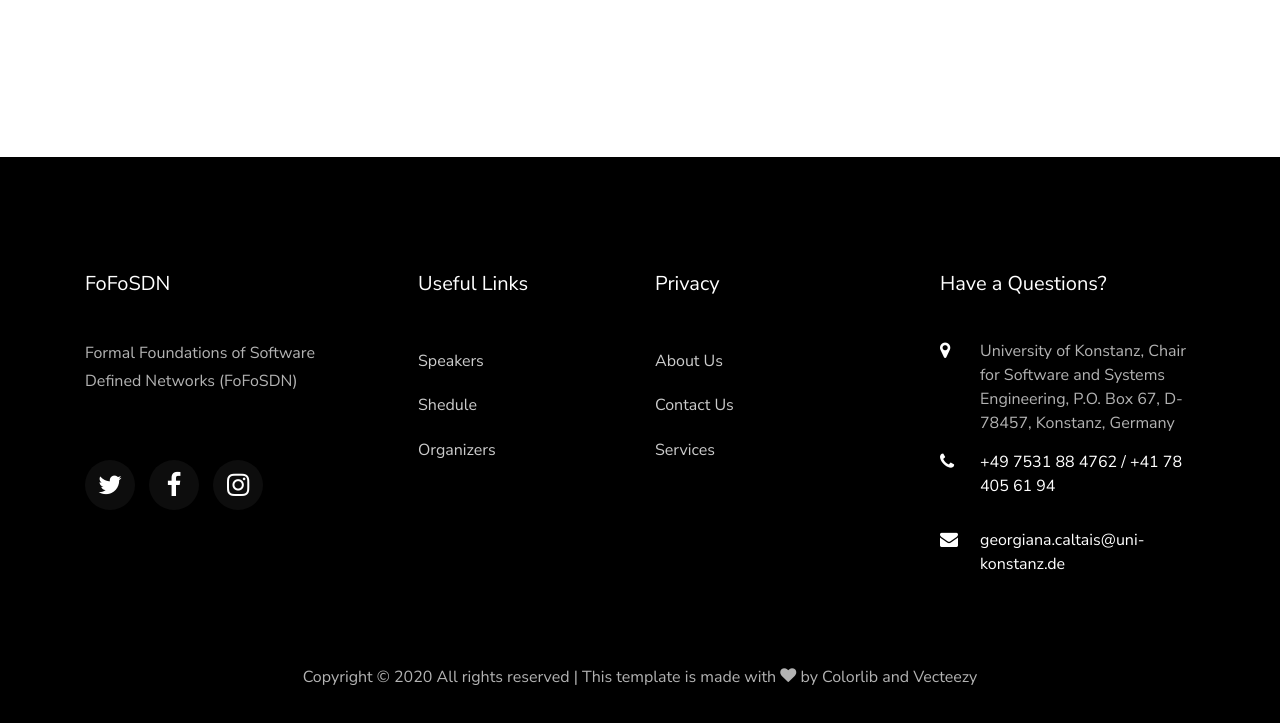
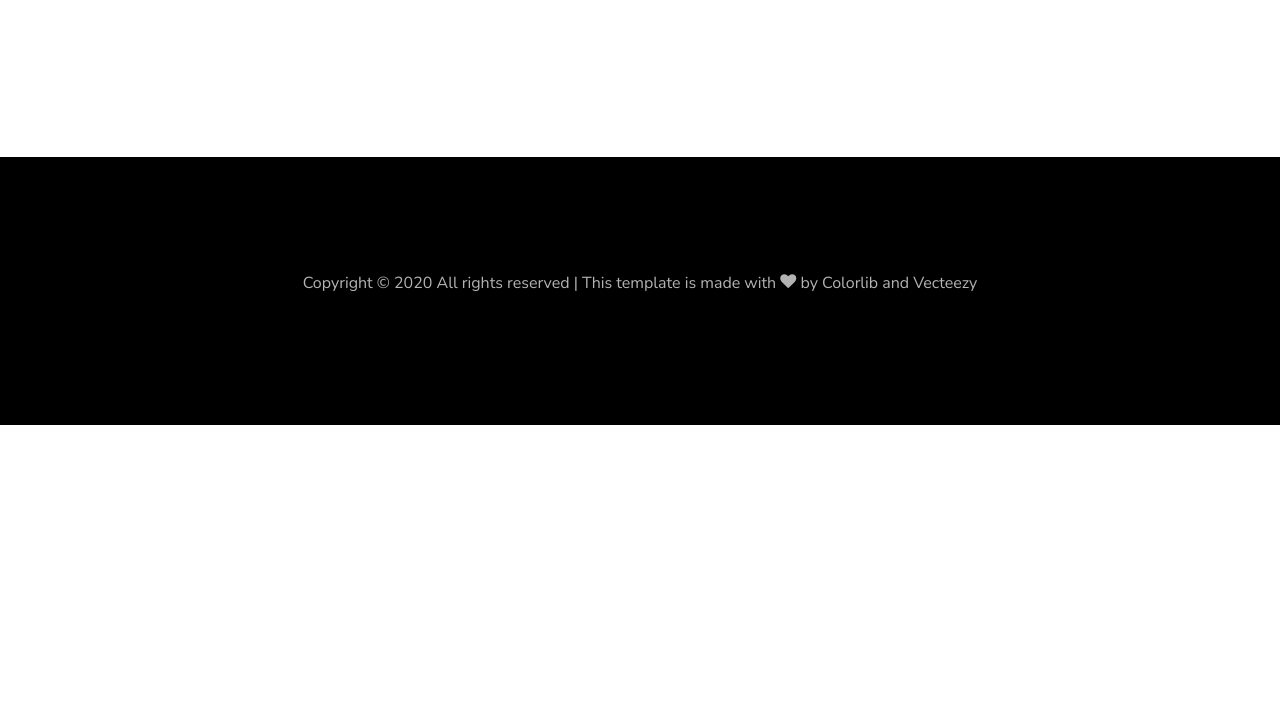
Before and after one commit to fofosdn/fofosdn.github.io, a website: page index.html in a window 1280 px wide. Shown: the part 3499-4222 px from the top of the page. After the commit the page ends 3924 px from the top, so only its background shows below. Drawn offline with Linux system fonts and the light colour scheme; files whose address does not match are found by name.

Commit message:
edit footer

```diff
--- a/index.html
+++ b/index.html
@@ -524,7 +524,7 @@
 	</section> -->
 	<footer class="ftco-footer ftco-bg-dark ftco-section">
 		<div class="container">
-			<div class="row mb-5">
+<!-- 			<div class="row mb-5">
 				<div class="col-md">
 					<div class="ftco-footer-widget mb-4">
 						<h2 class="ftco-heading-2">FoFoSDN</h2>
@@ -572,7 +572,7 @@
 						</div>
 					</div>
 				</div>
-			</div>
+			</div> -->
 			<div class="row">
 				<div class="col-md-12 text-center">
 
```
